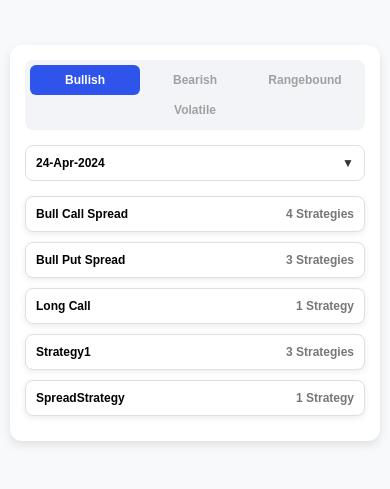
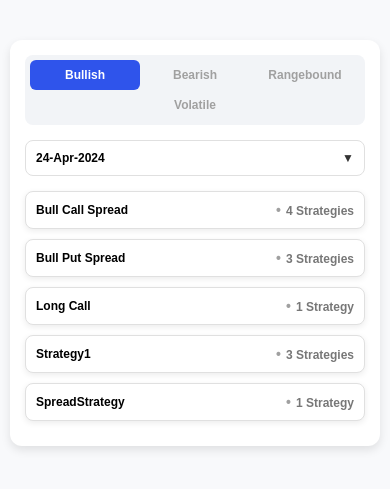
Before and after one commit to harshrawal29/nerve-assignment, a plain HTML site: page index.html in a window 390 px wide. Shown: the part 189-678 px from the top of the page. Drawn offline with Linux system fonts and the light colour scheme.

Commit message:
added bullet point before strategy count

```diff
--- a/css/style.css
+++ b/css/style.css
@@ -18,9 +18,15 @@
         box-shadow: 0px 4px 10px rgba(0, 0, 0, 0.1);
       }
 
+      .strategy-count::before {
+        content: "•";
+        margin-right: 5px;
+        color: #a0a0a0;
+        font-size: 14px;
+    }
+
       .toggle-container {
         display: flex;
-        /* flex-wrap: wrap; Wrap buttons if needed */
         justify-content: space-between;
         background: #f2f4f7;
         border-radius: 8px;
@@ -38,7 +44,7 @@
         cursor: pointer;
         border-radius: 6px;
         transition: 0.3s;
-        min-width: 80px; /* Ensures buttons don’t get too small */
+        min-width: 80px;
       }
 
       .toggle-btn.active {
```
